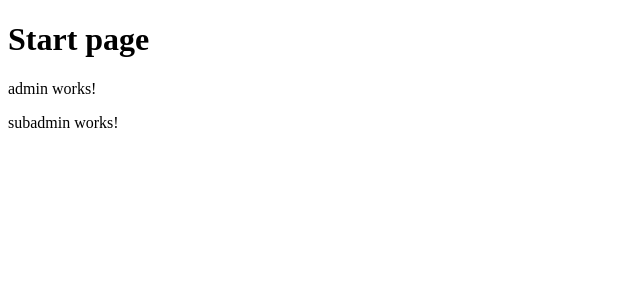
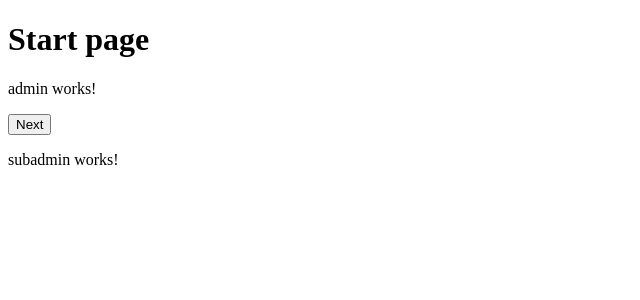
Before and after one commit to Jesniphat/ng-multiroute, an Angular app: page /#/admin in a window 1280 px wide. Shown: the top 300 px of the page, without its empty margins (0-640 px from the left). Built offline with nearby package versions, Linux system fonts and the light colour scheme.

Commit message:
test sand id to sub

```diff
--- a/src/app/components/admin/admin.component.html
+++ b/src/app/components/admin/admin.component.html
@@ -1,5 +1,5 @@
 <p>
   admin works!
 </p>
-
+<button (click)="gonext('1')">Next</button>
 <router-outlet name="admin"></router-outlet>
--- a/src/app/components/admin/admin.component.ts
+++ b/src/app/components/admin/admin.component.ts
@@ -1,4 +1,5 @@
 import { Component, OnInit } from '@angular/core';
+import { Router } from '@angular/router';
 
 @Component({
   selector: 'app-admin',
@@ -7,9 +8,15 @@ import { Component, OnInit } from '@angular/core';
 })
 export class AdminComponent implements OnInit {
 
-  constructor() { }
+  constructor(private router: Router) { }
 
   ngOnInit() {
+
+  }
+
+  gonext(id){
+    console.log(id);
+    this.router.navigate(['/admin', {outlets: {'admin': 'subadmin/' + [id]}}]);
   }
 
 }
--- a/src/app/components/admin/admin.routing.ts
+++ b/src/app/components/admin/admin.routing.ts
@@ -7,7 +7,7 @@ import { SubadminComponent } from './subadmin/subadmin.component';
 
 const routes: Routes = [
     { path: 'admin', component: AdminComponent, children: [
-      {path: 'subadmin', component: SubadminComponent, outlet:'admin'},
+      {path: 'subadmin/:id', component: SubadminComponent, outlet:'admin'},
       {path: '', component: SubadminComponent, outlet:'admin'}
   ]}
 ];
--- a/src/app/components/admin/subadmin/subadmin.component.ts
+++ b/src/app/components/admin/subadmin/subadmin.component.ts
@@ -1,4 +1,5 @@
 import { Component, OnInit } from '@angular/core';
+import { Router, ActivatedRoute } from '@angular/router';
 
 @Component({
   selector: 'app-subadmin',
@@ -7,9 +8,13 @@ import { Component, OnInit } from '@angular/core';
 })
 export class SubadminComponent implements OnInit {
 
-  constructor() { }
+  constructor(public router: Router,public route: ActivatedRoute,) { }
 
   ngOnInit() {
+    console.log(this.route.snapshot.paramMap.has('id'));
+    if(this.route.snapshot.paramMap.has('id')){
+      console.log(this.route.snapshot.paramMap.getAll('id'));
+    }
   }
 
 }
```
